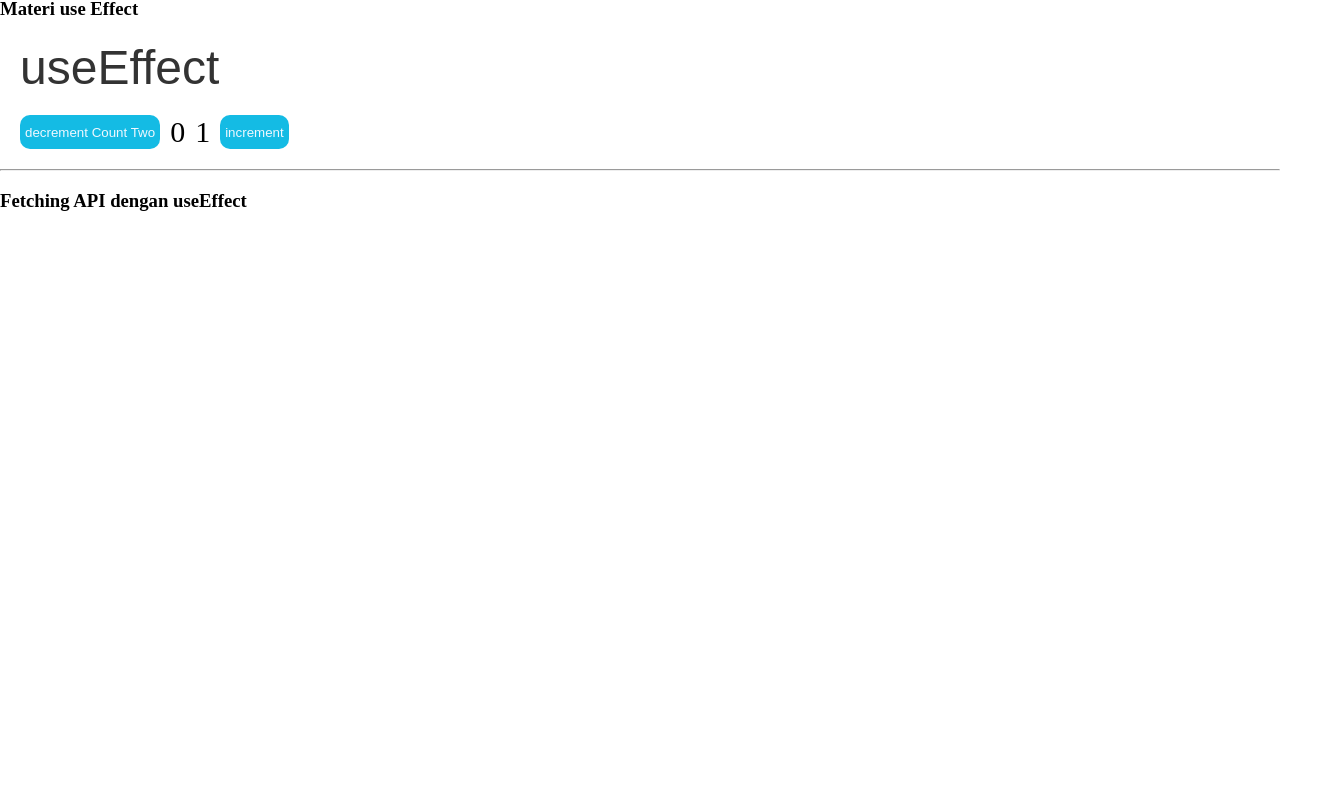
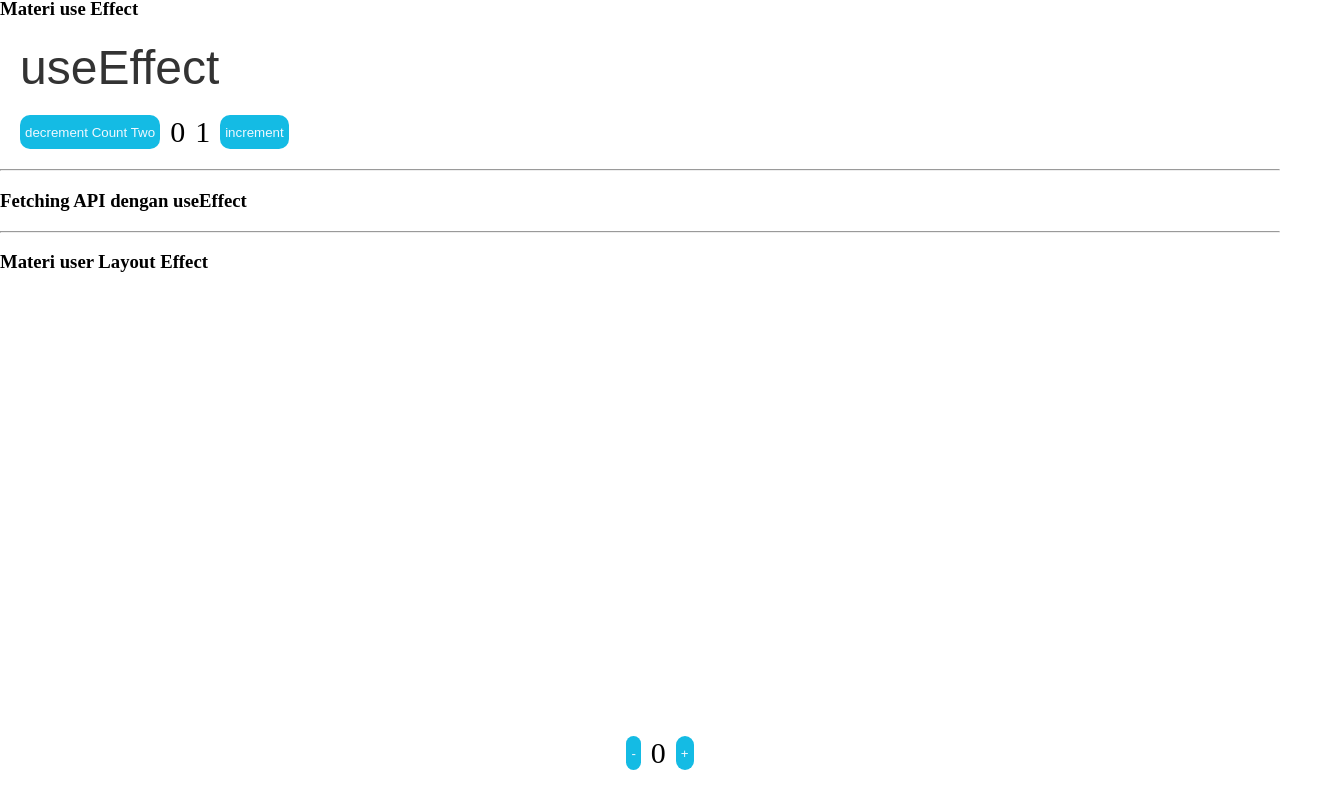
Before and after one commit to iqbalrivaldi28/React-Hooks, a React (Vite) app: page / in a window 1280 px wide. Shown: the part 404-1212 px from the top of the page, 1320 px wide, since content can reach past the window. Before the commit the page ends 800 px from the top, so only its background shows below. Built offline with nearby package versions, Linux system fonts and the light colour scheme; no server answers.

Commit message:
feat: add useLayoutEffect concept

```diff
--- a/src/App.jsx
+++ b/src/App.jsx
@@ -1,6 +1,7 @@
 import './App.css';
 import UseEffectComponent from './hooks/UseEffectComponent';
 import UseEffectTodos from './hooks/UseEffectTodos';
+import UseLayoutEffect from './hooks/UseLayoutEffect';
 import UseReducerComponents from './hooks/UseReducerComponents';
 import UseStateComponent from './hooks/UseStateComponent';
 
@@ -21,7 +22,12 @@ function App() {
 
       <hr />
       <h3>Fetching API dengan useEffect</h3>
-      <UseEffectTodos />
+      {/* <UseEffectTodos /> */}
+
+      <hr />
+      <h3>Materi user Layout Effect</h3>
+      <UseLayoutEffect />
+
     </>
 
   )
--- /dev/null
+++ b/src/hooks/UseLayoutEffect.jsx
@@ -0,0 +1,27 @@
+import React, { useEffect, useLayoutEffect, useRef, useState } from 'react';
+
+const UseLayoutEffect = () => {
+  const [number, setNumber] = useState(0);
+  const [sectionStyle, setSectionStyle] = useState({});
+  const sectionRef = useRef();
+
+  useLayoutEffect(() => {
+    const random = Math.floor(Math.random() * 500);
+    for (let i = 0; i <= 100000000; i++){
+        if(i === 100000)
+            setSectionStyle({ paddingTop: `${random}px`})
+    }
+  }, [number])
+
+  return (
+    <div className="container">
+      <section className="content" ref={sectionRef} style={sectionStyle}>
+        <button onClick={() => setNumber((prev) => prev - 1)}>-</button>
+        <div>{number}</div>
+        <button onClick={() => setNumber((prev) => prev + 1)}>+</button>
+      </section>
+    </div>
+  );
+};
+
+export default UseLayoutEffect;
```
